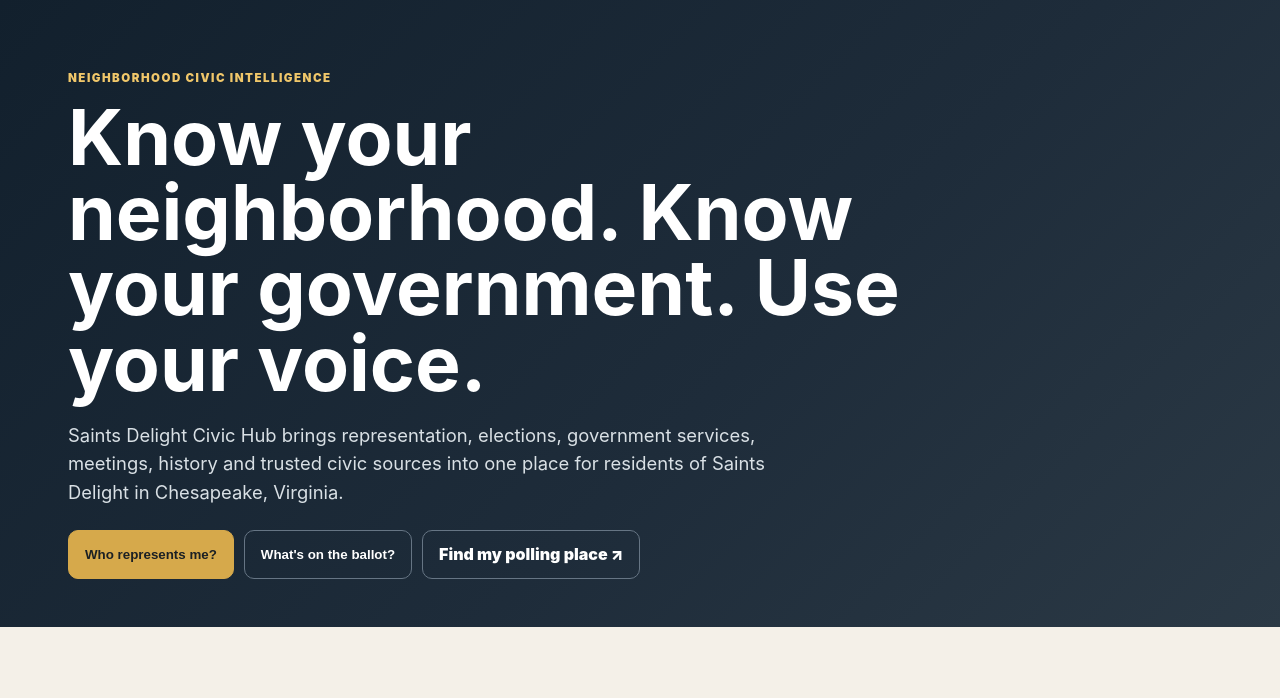
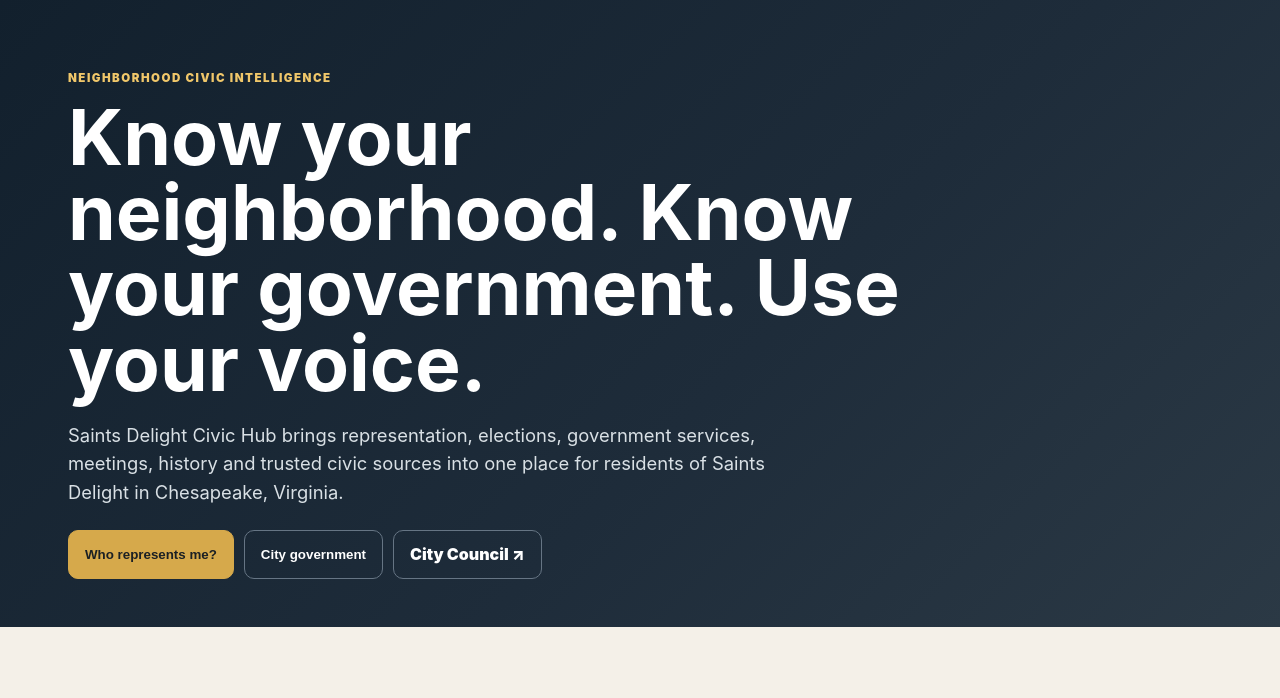
Before and after one commit to moroxy-oss/saints-delight-civic-hub, a plain HTML site: page index.html in a window 1280 px wide. Shown: the part 60-758 px from the top of the page. Drawn offline with Linux system fonts and the light colour scheme.

Commit message:
Update buttons and links for government information

```diff
--- a/index.html
+++ b/index.html
@@ -64,8 +64,8 @@
       <p>Saints Delight Civic Hub brings representation, elections, government services, meetings, history and trusted civic sources into one place for residents of Saints Delight in Chesapeake, Virginia.</p>
       <div class="actions">
         <button class="btn" data-view="represent">Who represents me?</button>
-        <button class="btn secondary" data-view="elections">What's on the ballot?</button>
-        <a class="btn secondary" href="https://vote.elections.virginia.gov/VoterInformation/Lookup/polling" target="_blank" rel="noopener">Find my polling place ↗</a>
+        <button class="btn secondary" data-view="government">City government</button>
+        <a class="btn secondary" href="https://www.cityofchesapeake.net/1893/City-Council-Members" target="_blank" rel="noopener">City Council ↗</a>
       </div>
     </div>
   </div>
```
